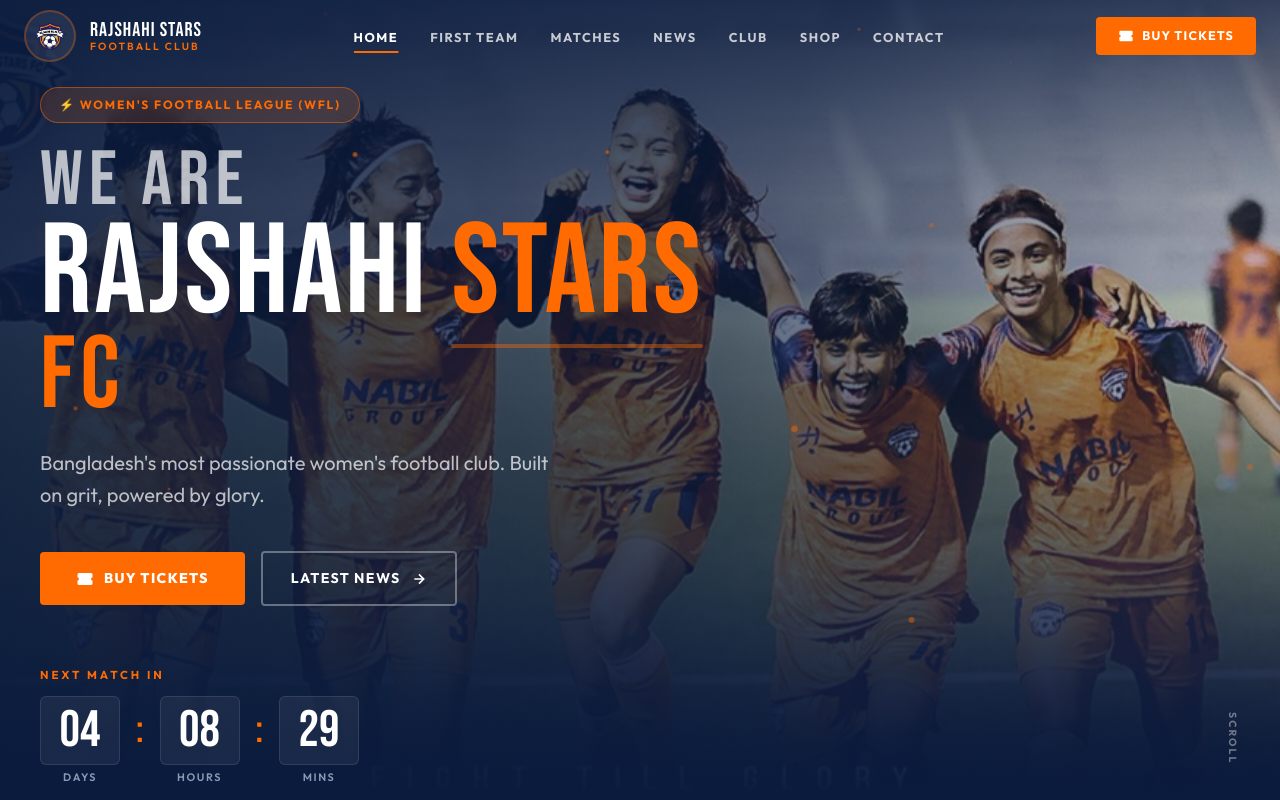
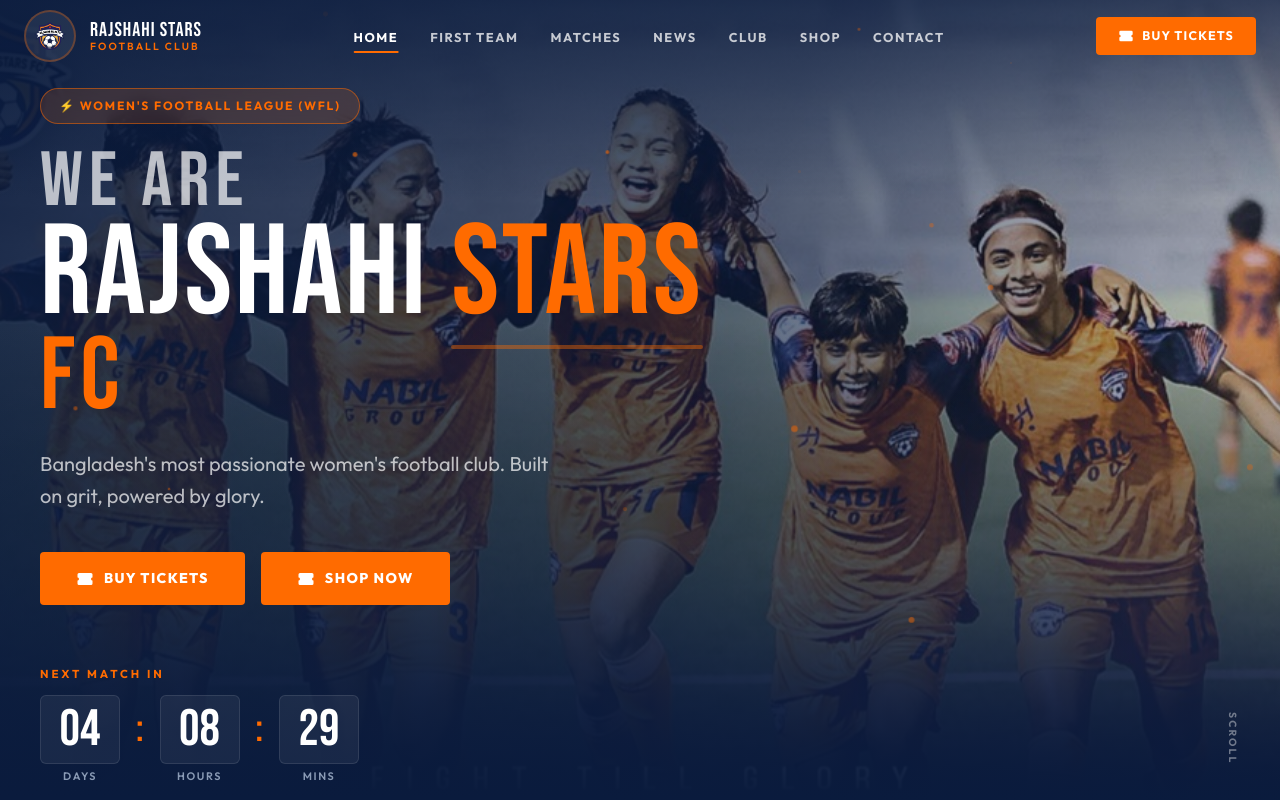
Before and after one commit to sif1t/rajshahi-starsfc, a Next.js app: page / in a window 1280 px wide. Shown: the top 800 px of the page. Built offline with nearby package versions, Linux system fonts and the light colour scheme.

Commit message:
Upate shop item images and hero section CTA link

```diff
--- a/src/components/Hero/Hero.tsx
+++ b/src/components/Hero/Hero.tsx
@@ -120,11 +120,11 @@ export default function Hero() {
             </svg>
             Buy Tickets
           </a>
-          <a href="#news" className={styles.ctaOutline} id="hero-read-more">
-           Latest News
-            <svg width="16" height="16" viewBox="0 0 24 24" fill="none" stroke="currentColor" strokeWidth="2.5">
-              <path d="M5 12h14M12 5l7 7-7 7"/>
+          <a href="#matches" className={styles.ctaPrimary} id="hero-buy-tickets">
+            <svg width="18" height="18" viewBox="0 0 24 24" fill="currentColor">
+              <path d="M22 10V6a2 2 0 00-2-2H4a2 2 0 00-2 2v4c1.1 0 2 .9 2 2s-.9 2-2 2v4a2 2 0 002 2h16a2 2 0 002-2v-4c-1.1 0-2-.9-2-2s.9-2 2-2z"/>
             </svg>
+            Shop Now
           </a>
         </div>
 
```
